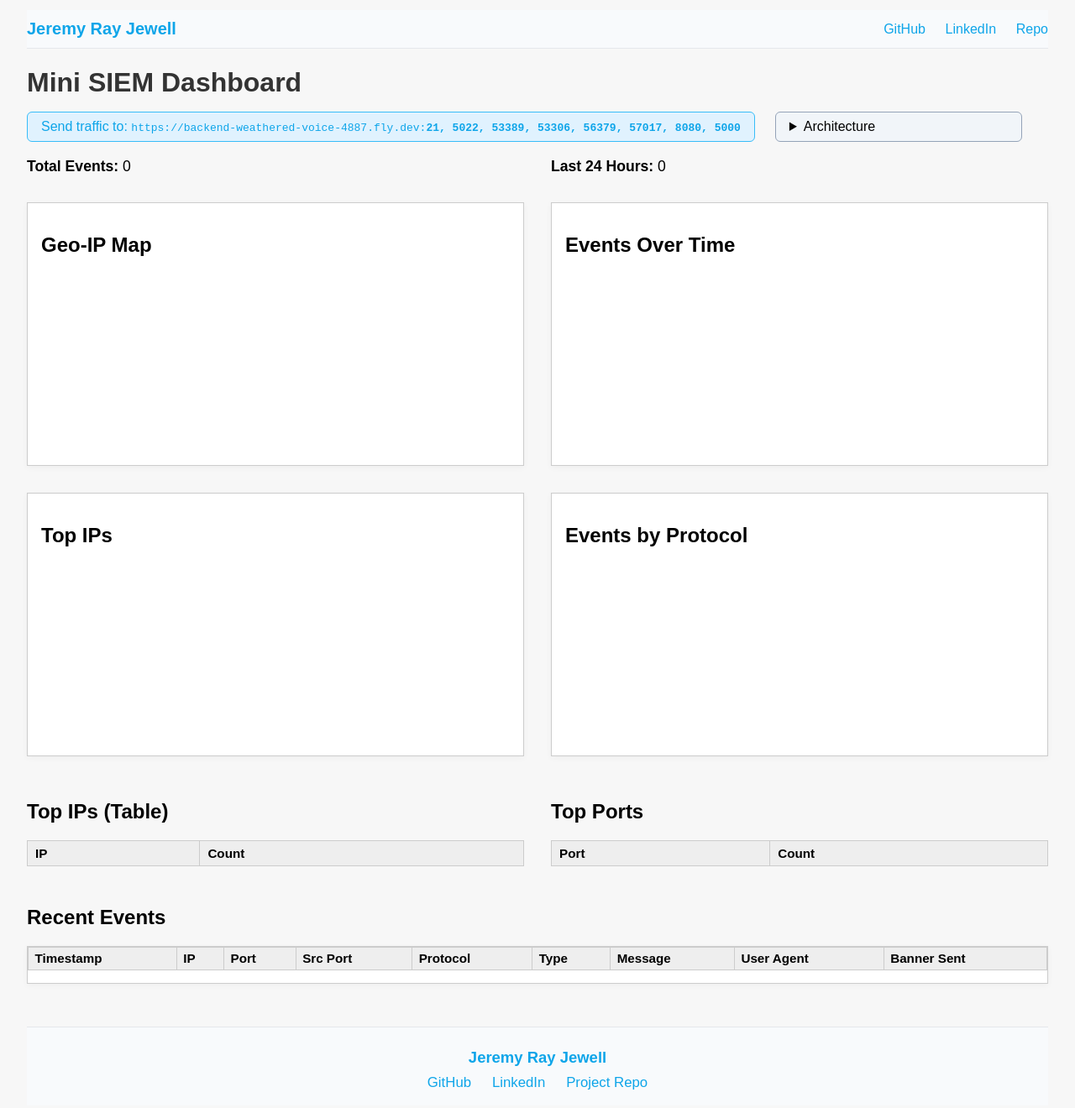
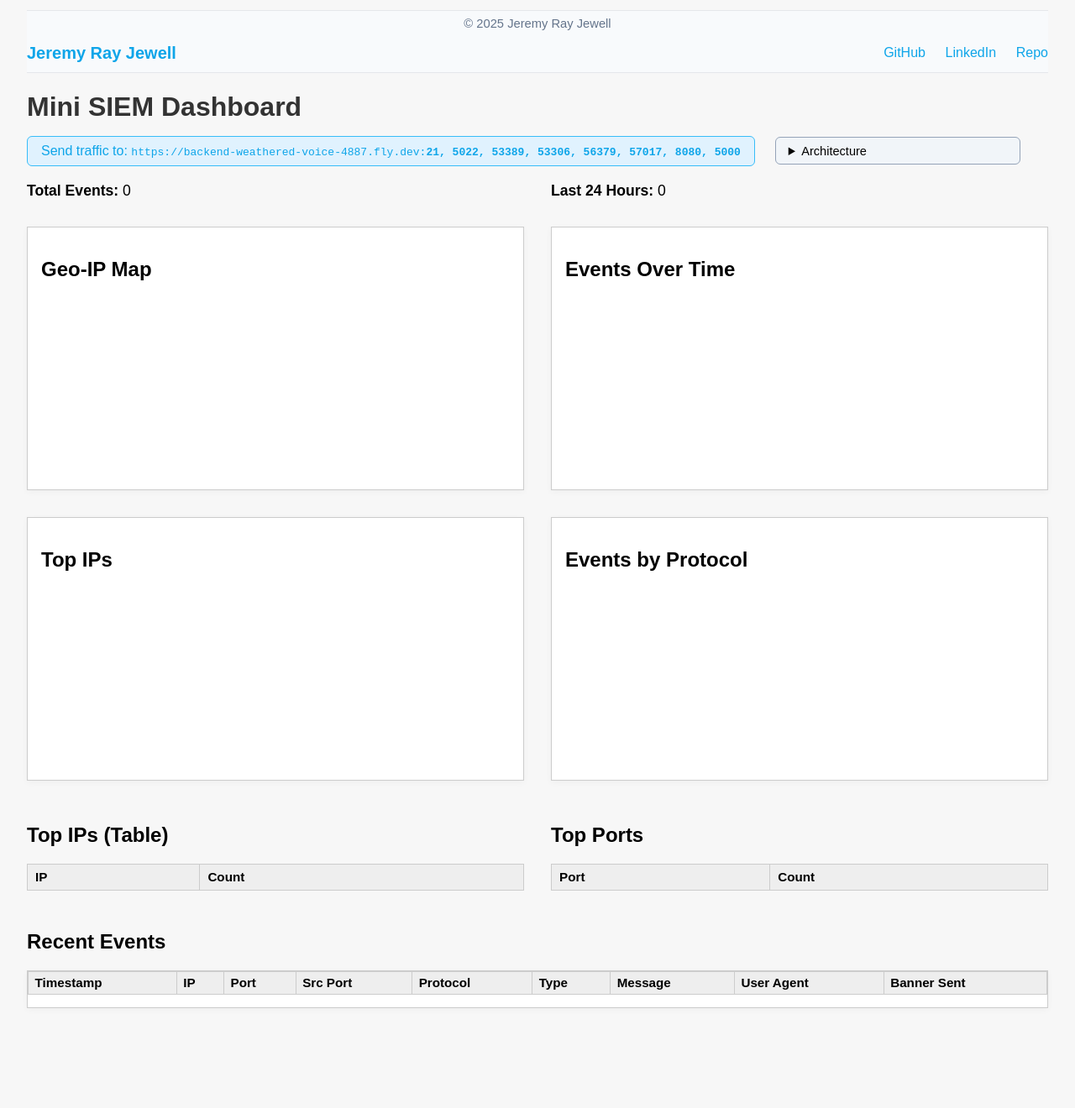
Before and after one commit to jeremyrayjewell/mini-siem-dashboard, a plain HTML site: page public/index.html in a window 1280 px wide. Shown: the part 20-1340 px from the top of the page at 84% size. After the commit the page ends 1253 px from the top, so only its background shows below. Drawn offline with nearby package versions, Linux system fonts and the light colour scheme; no server answers.

Commit message:
UI cleanup

```diff
--- a/public/index.html
+++ b/public/index.html
@@ -75,6 +75,9 @@
     </style>
 </head>
 <body>
+    <footer style="margin-top:2em;padding:0.5em 0 0.3em 0;border-top:1px solid #e5e7eb;text-align:center;color:#64748b;background:#f8fafc;font-size:0.92em;">
+        &copy; 2025 Jeremy Ray Jewell
+    </footer>
     <div style="background:#f8fafc;border-bottom:1px solid #e5e7eb;padding:0.7em 0 0.7em 0;margin-bottom:1.2em;display:flex;align-items:center;justify-content:space-between;">
         <div style="font-weight:bold;font-size:1.25em;color:#0ea5e9;">Jeremy Ray Jewell</div>
         <div>
@@ -89,8 +92,8 @@
             <span style="font-weight:500;color:#0ea5e9">Send traffic to:</span>
             <span style="font-family:monospace;color:#0ea5e9"> https://backend-weathered-voice-4887.fly.dev:<b>21, 5022, 53389, 53306, 56379, 57017, 8080, 5000</b></span>
         </div>
-        <details style="background:#f1f5f9;border:1px solid #94a3b8;padding:0.5em 1em;border-radius:6px;font-size:1em;min-width:260px;">
-            <summary style="font-weight:500;font-size:1em;cursor:pointer;">Architecture</summary>
+        <details style="background:#f1f5f9;border:1px solid #94a3b8;padding:0.5em 1em;border-radius:6px;font-size:0.93em;min-width:260px;">
+            <summary style="font-weight:500;font-size:0.98em;cursor:pointer;">Architecture</summary>
             <ul style="margin-top:0.5em;margin-bottom:0.5em;">
                 <li><b>Backend:</b> Python Flask app (Fly.io) logs honeypot events and exposes <code>/api/stats</code>.</li>
                 <li><b>Frontend:</b> Static dashboard (Netlify) fetches stats, displays analytics, and geo-IP map.</li>
@@ -160,14 +163,6 @@
             <tbody></tbody>
         </table>
     </div>
-        <footer style="margin-top:3em;padding:1.5em 0 0.5em 0;border-top:1px solid #e5e7eb;text-align:center;color:#334155;background:#f8fafc;font-size:1.05em;">
-        <div style="margin-bottom:0.5em;font-weight:bold;font-size:1.1em;"><span style="color:#0ea5e9">Jeremy Ray Jewell</span></div>
-            <div style="margin-bottom:0.5em;">
-                <a href="https://github.com/jeremyrayjewell" target="_blank" style="color:#0ea5e9;text-decoration:none;margin-right:1.2em;">GitHub</a>
-                <a href="https://www.linkedin.com/in/jeremyrayjewell" target="_blank" style="color:#0ea5e9;text-decoration:none;margin-right:1.2em;">LinkedIn</a>
-                <a href="https://github.com/jeremyrayjewell/mini-siem-dashboard" target="_blank" style="color:#0ea5e9;text-decoration:none;">Project Repo</a>
-            </div>
-        </footer>
     <script>
         // Chart.js chart objects
         let eventsOverTimeChart, topIPsChart, protocolChart;
```
